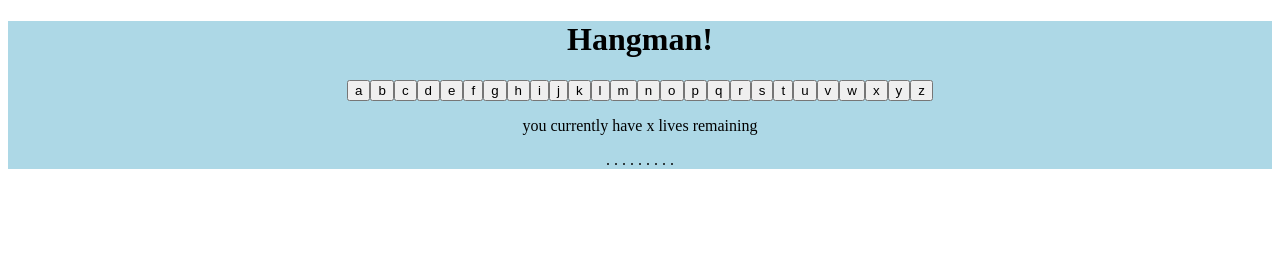
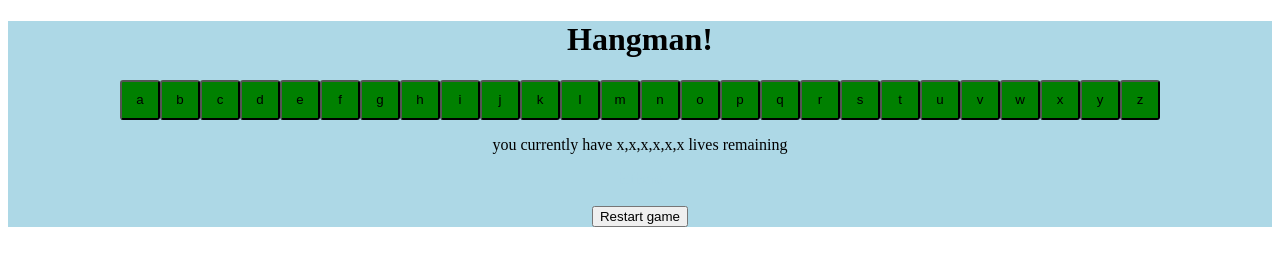
Before and after one commit to lloydst/hangman, a plain HTML site: page index.html in a window 1280 px wide. Both pictures are taken after a click on the button "Click!". Drawn offline with Linux system fonts and the light colour scheme.

Commit message:
revealing letters now

```diff
--- a/css/styles.css
+++ b/css/styles.css
@@ -7,8 +7,19 @@
     padding-left: 10%;
     padding-right: 10%;
 }
-.alphabet button {
+.playerTwo button {
     width: 40px;
     height: 40px;
     border-radius: 3px;
+    background-color: green;
 }
+.playerTwo button:disabled {
+    width: 40px;
+    height: 40px;
+    border-radius: 3px;
+    background-color: red;
+
+}
+.selected {
+    color:lightblue;
+}
--- a/index.html
+++ b/index.html
@@ -13,6 +13,9 @@
         <h1>Hangman!</h1>
         <div class="playerOne"></div>
         <div class="playerTwo"></div>
+        <div class="playerTwoWord"></div>
+        <br>
+        <div class="refresh"></div>
     </div>
     <script src="./lib/jquery-3.2.1.js"></script>
     <script src="./js/index.js"></script>
--- a/js/index.js
+++ b/js/index.js
@@ -1,19 +1,20 @@
+"use strict";
 $(document).ready(function () {
     //global vars and html to be injected
-    var wronglogic = '<p>these letters where wrong (something here to get wrong letters + represent chances left)</p>';
-    var pickWord = '<p>player 1 choose your word</p><input type="text" class="word" id="word" value="Hello World!"> <button type="submit" class="submit" id="target">Click!</button></form>';
+    var word = 'hithere';
+    var pickWord = '<p>player 1 choose your word</p><input type="text" class="word" id="word" value="'+ word +'"> <button type="submit" class="submit" id="target">Click!</button></form>';
     var alphabetstring = 'abcdefghijklmnopqrstuvwxyz'.split('');
-    var word = '!';
-    var lives = '<br> <p>you currently have x lives remaining</p>';
-    var comparePlayeroneWithPlayerTwo = ' . . . . . . . . . '
+    var lives = 'xxxxxx'.split('');
+    var live = '<br> <p>you currently have '+ lives +' lives remaining</p>';
     function alphabet() {
-    for (var i = 0; i < alphabetstring.length; i++) {
-        var letter = alphabetstring[i];
-        var htmlalpabet = '<button type="button" value="'+ letter +'"class="alphabetButton" >'+ letter + '</button>';
-        $('.playerTwo').append(htmlalpabet);
-    }};
-
-
+        for (var i = 0; i < alphabetstring.length; i++) {
+            var letter = alphabetstring[i];
+            var htmlalpabet = '<button type="button" class="letter">'+ letter + '</button>';
+            // make the alphabet appear
+            $('.playerTwo').append(htmlalpabet);
+        }
+    };
+    var refresh = '<input type="button" value="Restart game" onClick="window.location.reload()">'
     //---------------------------------------------------------//
     //                      player1
     //---------------------------------------------------------//
@@ -27,6 +28,7 @@ $(document).ready(function () {
         $( "#target" ).click(function() {
             // save word localy and hide player 1 div
             word = $('.word').val();
+            var player1 = word.toLowerCase().split('')
             $('.playerOne').hide();
 
     //---------------------------------------------------------//
@@ -34,11 +36,43 @@ $(document).ready(function () {
     //---------------------------------------------------------//
             // show all the letters of the alphabet as buttons
             alphabet()
-            $('.playerTwo').append(lives);
-            $('.playerTwo').append(comparePlayeroneWithPlayerTwo);
+            $('.playerTwo').append(live);
+            $('.refresh').append(refresh)
+            // display and then hide the word that player1 typed with css
+            $('.playerTwoWord').append(word).html(function(index, html) {
+                return html.replace(/\S/g, '<span id="$&" class="selected">$&</span>');
+            });
+
             // .split() word and compare with buttons being pressed by player 2
-            $('.alphabetButton').click(function() {
-                console.log($('.alphabetButton').val())
+            // add click events too the letter buttons
+            $('.letter').on("click", function (e) {
+                var buttonclicked = e.target.innerText;
+                // makes the background of the button red thanks to css
+                this.disabled="true";
+                console.log(buttonclicked)
+
+                // compare the player 2 letter to the array of player1
+                if(player1.includes(buttonclicked)) {
+                    // logic for succes
+                    // set the color of the span that has the same inner html as buttonclicked to black
+                    console.log('succes '+ buttonclicked +' is in the word that player 1 chose!');
+                    var $span = $('#'+ buttonclicked +'');
+                    console.log(buttonclicked, $span);
+
+                    // this next code block needs to be repeated for every letter that is the same
+                    if (buttonclicked = $span.hasClass('selected')) {
+                        $($span).removeClass("selected");
+                        console.log('i ran');
+                    }
+
+
+                } else {
+                    // not a correct letter
+                    console.log('To bad '+ buttonclicked +' wasnt in the word chosen by player 1' )
+
+
+                }
+
             })
 
 
@@ -47,8 +81,8 @@ $(document).ready(function () {
 
 
 
-    // add click events too the letter keys
-    // compare the player 2 letter to the array of player1
+
+
     // error -1 live
     // if true show correctLetter
 
```
